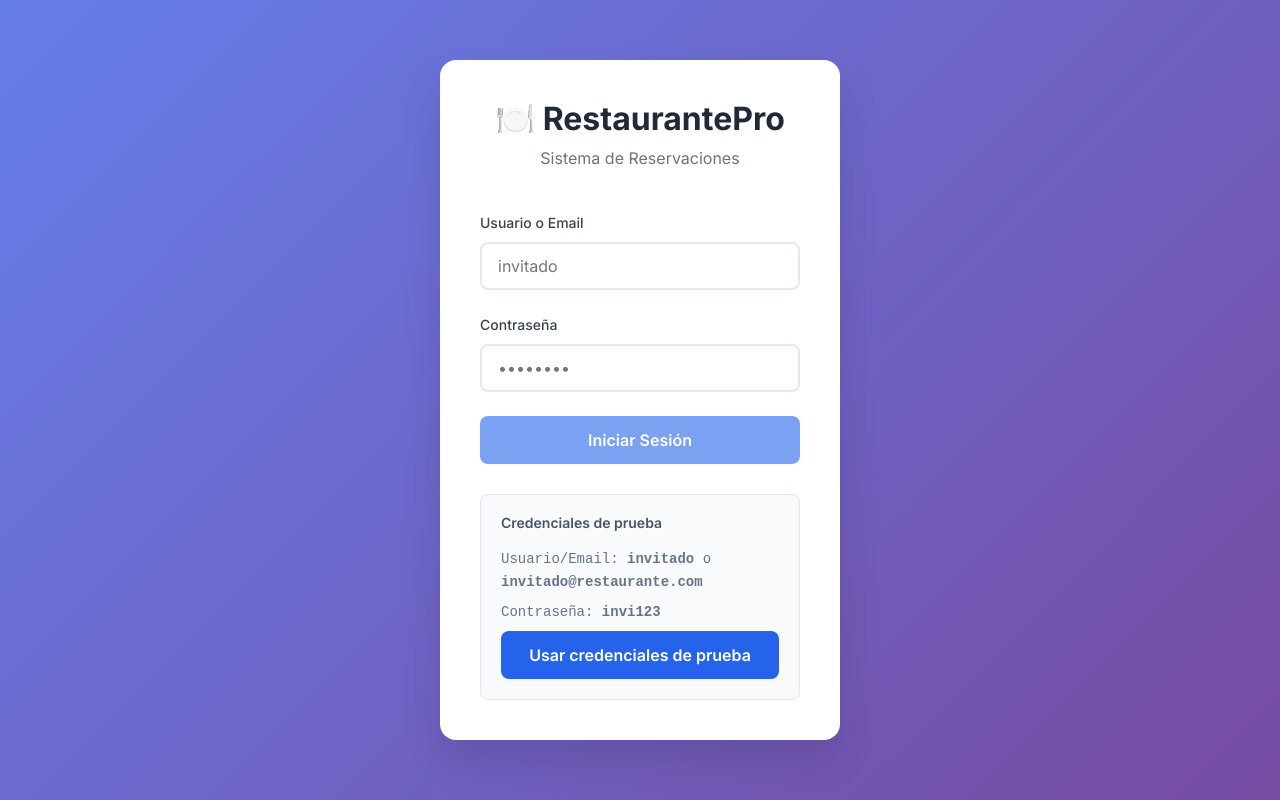
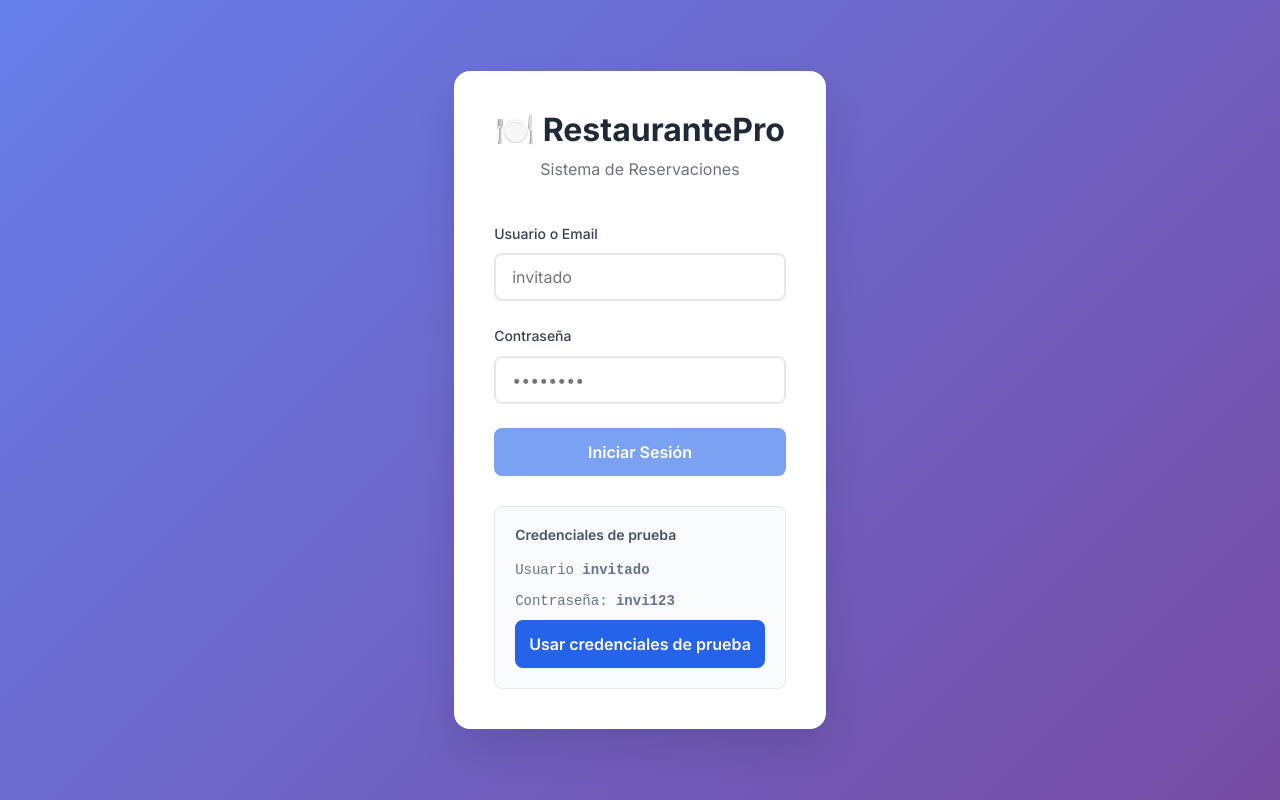
Before and after one commit to marchena290/restaurante_pro_frontend, an Angular app: page /login in a window 1280 px wide. Built offline with nearby package versions, Linux system fonts and the light colour scheme.

Commit message:
Correcion en credenciales de prueba

```diff
--- a/src/app/components/login/login.component.ts
+++ b/src/app/components/login/login.component.ts
@@ -64,7 +64,7 @@ import { InputSanitizerService } from '../../services/input-sanitizer.service';
         </form>
         <div class="demo-credentials" aria-live="polite">
           <h3>Credenciales de prueba</h3>
-          <div class="credential-item">Usuario/Email: <strong>invitado</strong> o <strong>{{ demoCredentials.email }}</strong></div>
+          <div class="credential-item">Usuario <strong>invitado</strong></div>
           <div class="credential-item">Contraseña: <strong>{{ demoCredentials.password }}</strong></div>
           <button
             type="button"
```
